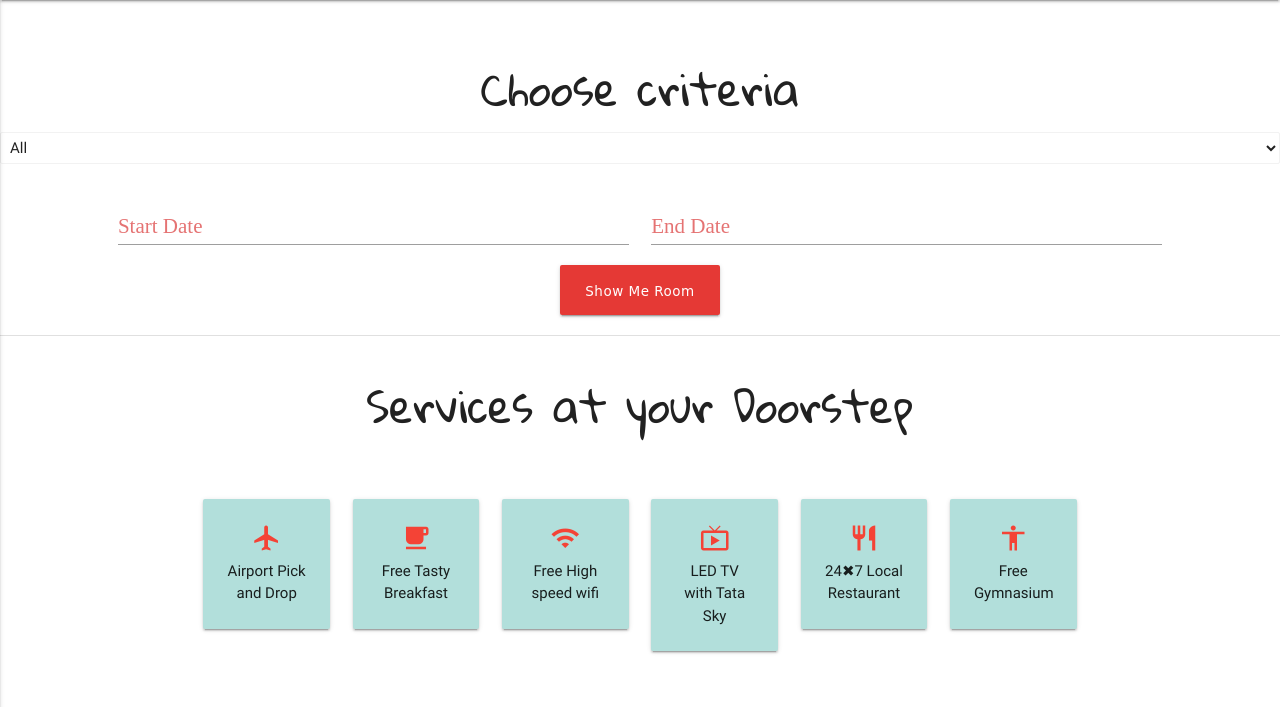
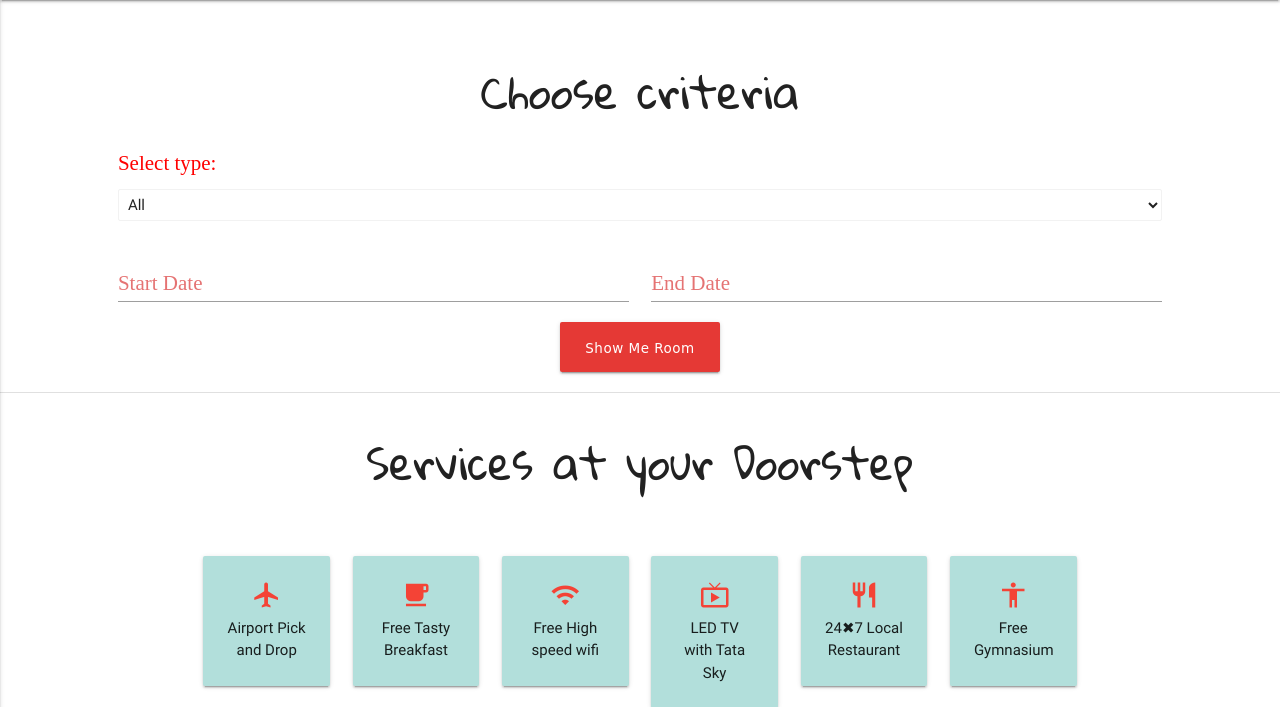
Before and after one commit to yanaShcherbich/django-hotel-system-management, a Django app: template room_slot/templates/booking/index.html in a window 1280 px wide. Shown: the part 64-771 px from the top of the page. Run offline with Django 3.2, Linux system fonts and the light colour scheme; the template is opened without the code that fills it: values that come from a table or form of the project are taken from there, others are empty; data comes from the database, SQL or seed files in the repository; both versions use the stored data as it was after the commit; some libraries are stand-ins or nearby versions; some web fonts are replaced.

Commit message:
changed index.html

```diff
--- a/room_slot/templates/booking/index.html
+++ b/room_slot/templates/booking/index.html
@@ -9,8 +9,10 @@
 <link rel="stylesheet" type="text/css" href="{% static 'css/style.css' %}">
 
 <div class="row">
+    <div id="wrapper3" class="col s10 offset-s1 input-field">
     <div class="center">
         <h3 class="row" style="font-family: 'Gloria Hallelujah', cursive;margin-top:5%">Choose criteria</h3>
+        <h4 class="left" style="font-size:1.4rem;font-family:'Times New Roman';color:red">Select type: </h4>
         <select id="input_room_type">
             <option value="All">All</option>
             <option value="Single room">Single room</option>
@@ -20,16 +22,7 @@
         </select>
     </div>
 </div>
-<div id="wrapper3" class="col s10 offset-s1 input-field">
-    <!-- <form action={% url 'book' %} method="POST">
-            {% csrf_token %}
-            <p class="red-text text-lighten-2"
-                style="font-size:1.4rem;font-family:'Times New Roman'">Select Room Type:</p>
-                {{ form.as_p }}
-
-
-        </form> -->
-    <!-- <input id="input_room_type" type="text" value={form.room_type}> -->
+</div>
 
 
     <div class="row">
```
Also changed, not shown: room_slot/booking/views.py (+0 -11 lines), room_slot/db.sqlite3.
